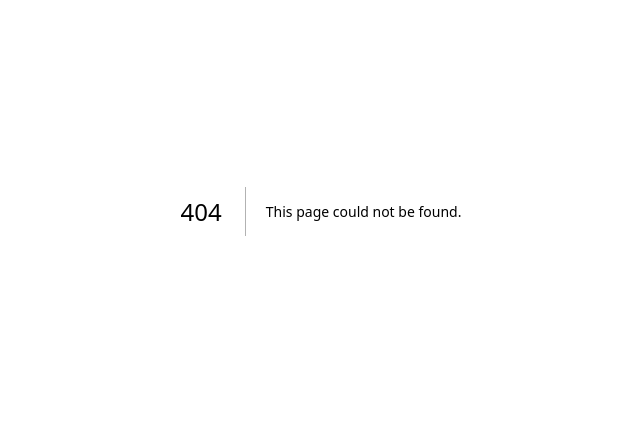
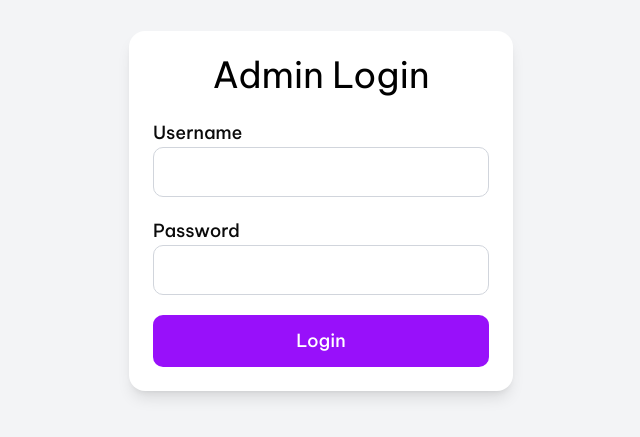
Before and after one commit to Raghavg18/Cogni, a Next.js app in the folder user_frontend/: page /admin/login in a window 1280 px wide. Before the commit this address had no page. Shown: the part 189-626 px from the top of the page, without its empty margins (319-959 px from the left). Built offline with nearby package versions, Linux system fonts and the light colour scheme.

Commit message:
adminfrontend

```diff
--- /dev/null
+++ b/user_frontend/src/app/admin/login/page.tsx
@@ -0,0 +1,62 @@
+"use client";
+import { useState } from "react";
+
+const AdminLogin = () => {
+  const [username, setUsername] = useState("");
+  const [password, setPassword] = useState("");
+
+  return (
+    <div className="min-h-screen flex items-center justify-center bg-gray-100">
+      <div className="p-6 bg-white shadow-lg rounded-2xl w-96">
+        <h2 className="text-4xl font-normal text-black mb-6 font-['Be_Vietnam_Pro'] text-center">
+          Admin Login
+        </h2>
+
+        <form className="space-y-5">
+          <div>
+            <label
+              htmlFor="username"
+              className="block text-lg font-medium font-['Be_Vietnam_Pro']"
+            >
+              Username
+            </label>
+            <input
+              id="username"
+              type="text"
+              value={username}
+              onChange={(e) => setUsername(e.target.value)}
+              required
+              className="w-full p-3 border border-gray-300 rounded-lg focus:outline-none focus:ring-2 focus:ring-purple-500"
+            />
+          </div>
+
+          <div>
+            <label
+              htmlFor="password"
+              className="block text-lg font-medium font-['Be_Vietnam_Pro']"
+            >
+              Password
+            </label>
+            <input
+              id="password"
+              type="password"
+              value={password}
+              onChange={(e) => setPassword(e.target.value)}
+              required
+              className="w-full p-3 border border-gray-300 rounded-lg focus:outline-none focus:ring-2 focus:ring-purple-500"
+            />
+          </div>
+
+          <button
+            type="submit"
+            className="w-full py-3 bg-purple-600 text-white text-lg font-medium rounded-lg hover:bg-purple-700 transition font-['Be_Vietnam_Pro']"
+          >
+            Login
+          </button>
+        </form>
+      </div>
+    </div>
+  );
+};
+
+export default AdminLogin;
```
